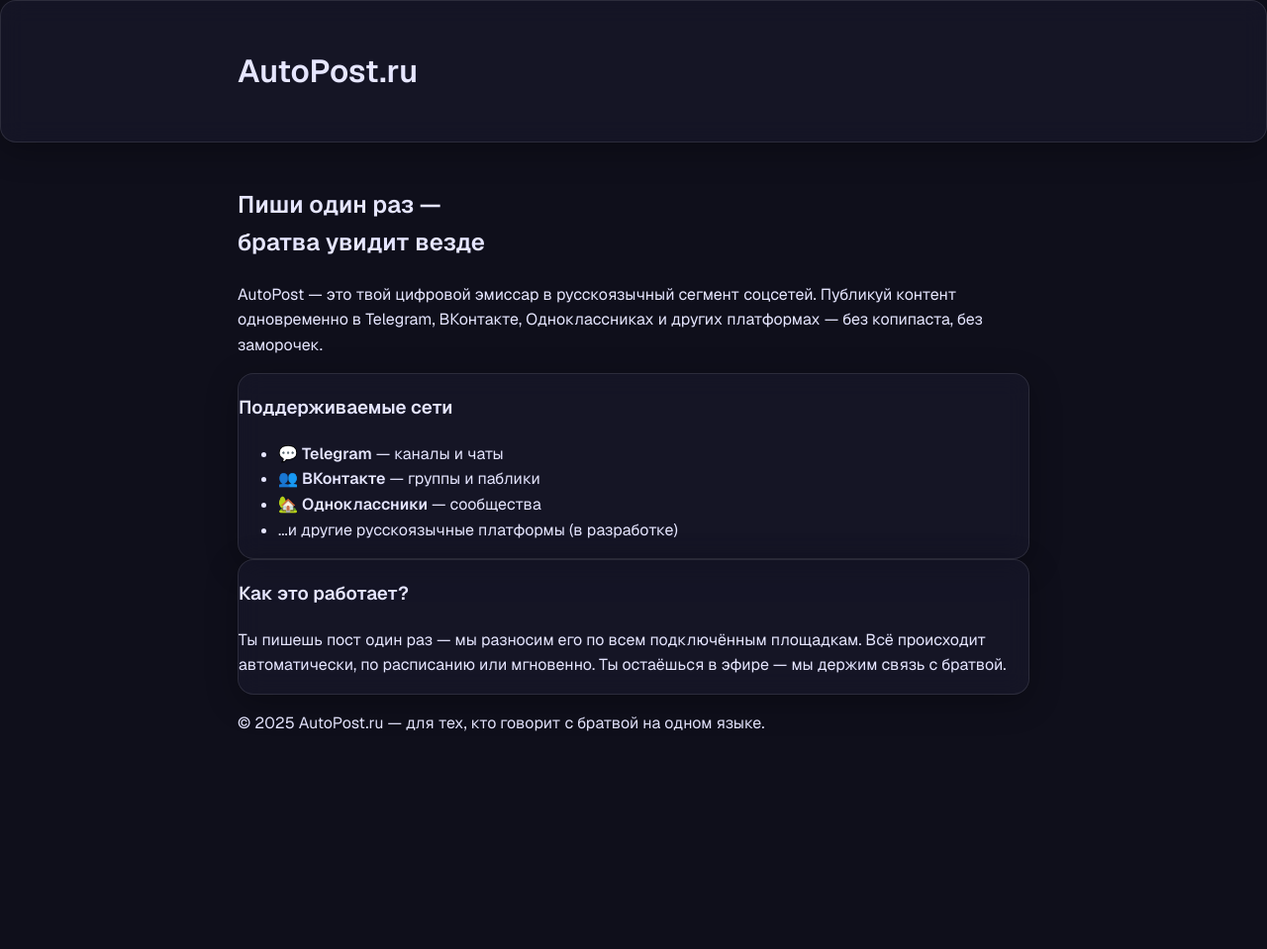
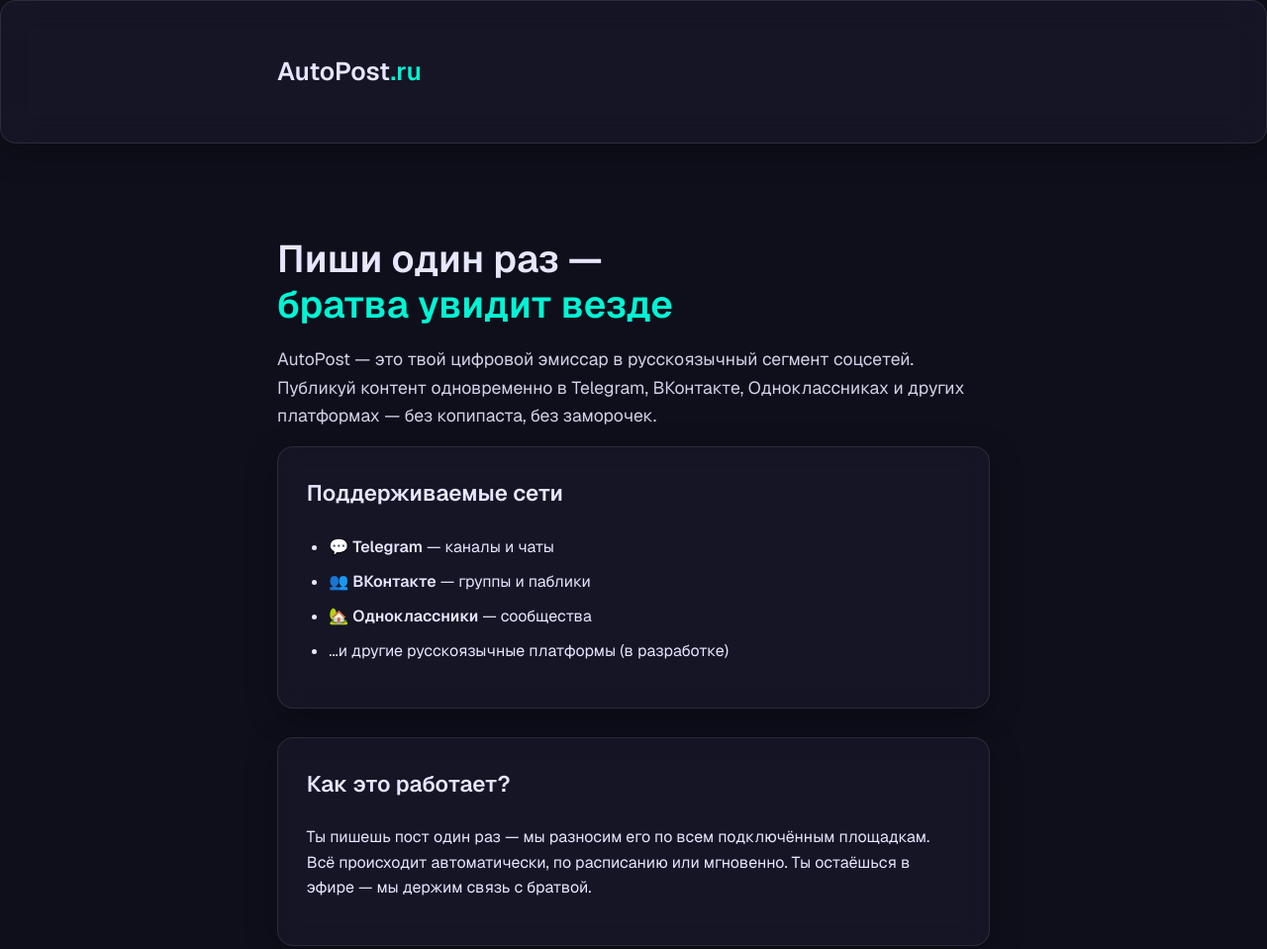
Before and after one commit to RuslanRuslan89/p4, a plain HTML site: page index.html in a window 1280 px wide. Shown: the top 959 px of the page at 99% size. Before the commit the page ends 800 px from the top, so only its background shows below. Drawn offline with nearby package versions, Linux system fonts and the light colour scheme.

Commit message:
Update style.css

```diff
--- a/css/style.css
+++ b/css/style.css
@@ -17,6 +17,12 @@ body {
   line-height: 1.6;
 }
 
+.container {
+  max-width: 720px;
+  margin: 0 auto;
+  padding: 2rem 1.5rem;
+}
+
 .glass {
   background: var(--card-bg);
   backdrop-filter: blur(12px);
@@ -24,58 +30,52 @@ body {
   border: 1px solid var(--border);
   border-radius: var(--radius);
   box-shadow: var(--shadow);
+  padding: 1.8rem;
+  margin-bottom: 1.8rem;
 }
 
-.container {
-  max-width: 800px;
-  margin: 0 auto;
-  padding: 1.5rem;
+.navbar {
+  padding: 1.2rem 1.5rem;
+  position: sticky;
+  top: 0;
+  z-index: 100;
+  backdrop-filter: blur(16px);
 }
 
-.btn {
-  background: var(--accent);
-  color: #000;
-  border: none;
-  padding: 0.6rem 1.2rem;
-  border-radius: 8px;
-  font-weight: 600;
-  cursor: pointer;
-  transition: transform 0.2s, opacity 0.2s;
+h1 {
+  font-size: 1.6rem;
+  margin: 0;
 }
-.btn:hover { opacity: 0.9; transform: translateY(-2px); }
+.accent { color: var(--accent); }
 
-.btn-primary {
-  width: 100%;
-  padding: 0.8rem;
+.hero h2 {
+  font-size: 2.4rem;
+  line-height: 1.2;
+  margin: 2rem 0 1.2rem;
+}
+.highlight { color: var(--accent); }
+
+.lead {
   font-size: 1.1rem;
+  opacity: 0.9;
 }
 
-.card {
-  text-align: center;
-  padding: 1.5rem;
-  display: flex;
-  flex-direction: column;
-  align-items: center;
-  gap: 1rem;
-}
-.card img { width: 48px; height: 48px; }
-
-.editor textarea {
-  width: 100%;
-  height: 120px;
-  background: rgba(0, 0, 0, 0.2);
-  border: 1px solid var(--border);
-  border-radius: 12px;
-  color: var(--text);
-  padding: 1rem;
-  font-size: 1rem;
-  resize: vertical;
+.info-block h3 {
+  margin-top: 0;
+  font-size: 1.4rem;
 }
 
-/* Переключение темы */
-body.theme-light {
-  --bg: #f8f9ff;
-  --card-bg: rgba(255, 255, 255, 0.8);
-  --text: #1a1a2e;
-  --border: rgba(0, 0, 0, 0.1);
+.platform-list {
+  padding-left: 1.4rem;
+  margin: 1rem 0;
 }
+.platform-list li {
+  margin-bottom: 0.6rem;
+}
+
+.footer {
+  text-align: center;
+  opacity: 0.6;
+  font-size: 0.9rem;
+  margin-top: 2rem;
+}
```
